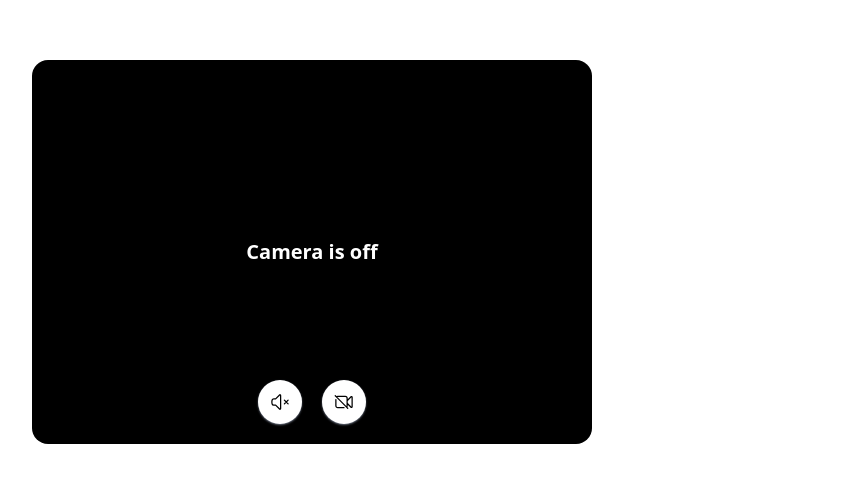
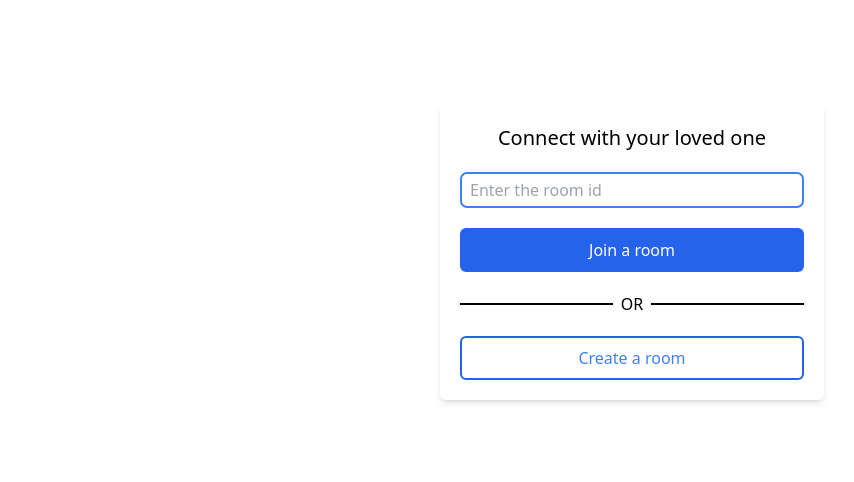
Before and after one commit to Vinay-Pratap-Singh/Harvi-Meet, a React (Create React App) app: page / in a window 1280 px wide. Shown: the part 148-630 px from the top of the page, without its empty margins (8-862 px from the left). Built offline with nearby package versions, Linux system fonts and the light colour scheme; no server answers.

Commit message:
feat: created form to join or create a room

```diff
--- a/package.json
+++ b/package.json
@@ -12,6 +12,7 @@
     "@types/react-dom": "^18.0.0",
     "react": "^18.2.0",
     "react-dom": "^18.2.0",
+    "react-hook-form": "^7.50.1",
     "react-hot-toast": "^2.4.1",
     "react-scripts": "5.0.1",
     "socket.io-client": "^4.7.4",
--- a/src/App.tsx
+++ b/src/App.tsx
@@ -1,35 +1,80 @@
-import { useEffect, useRef } from "react";
-import Stream from "./components/Stream";
-import { useSocketContext } from "./context/Socket";
+import { SubmitHandler, useForm } from "react-hook-form";
+
+interface IFormInput {
+  roomId: string;
+}
 
 const App = () => {
-  const socket = useSocketContext();
-  const streamsContainerRef = useRef<HTMLDivElement | null>(null);
+  const {
+    register,
+    handleSubmit,
+    formState: { errors, isSubmitting },
+  } = useForm<IFormInput>({ defaultValues: { roomId: "" } });
 
-  useEffect(() => {
-    if (!socket) return;
-
-    const handleNewStream = (newStream: MediaStream) => {
-      console.log("data coming", newStream);
-      const newVideo = document.createElement("video");
-      newVideo.srcObject = newStream;
-      streamsContainerRef.current &&
-        streamsContainerRef.current.appendChild(newVideo);
-      console.log(newVideo, newStream);
-    };
-    socket.on("newStream", handleNewStream);
-
-    return () => {
-      socket.off("newStream", handleNewStream);
-    };
-  }, [socket]);
+  // function to handle form submission
+  const handleFormSubmission: SubmitHandler<IFormInput> = (data) => {
+    console.log(data);
+  };
 
   return (
-    <div
-      ref={streamsContainerRef}
-      className="flex items-center w-screen h-screen gap-20 p-10"
-    >
-      <Stream />
+    <div className="flex items-center justify-center w-screen h-screen">
+      {/* form container */}
+      <form
+        onSubmit={handleSubmit(handleFormSubmission)}
+        className="flex flex-col gap-5 p-5 rounded-md shadow-md min-w-96"
+      >
+        <h1 className="text-xl font-medium text-center">
+          Connect with your loved one
+        </h1>
+
+        {/* for input box and error */}
+        <div className="w-full space-y-1">
+          <input
+            autoFocus
+            placeholder="Enter the room id"
+            className={`w-full px-2 py-1 border-2 rounded-md  ${
+              errors?.roomId
+                ? "focus-within:outline-red-500"
+                : "focus-within:outline-blue-500"
+            }`}
+            {...register("roomId", {
+              required: { value: true, message: "Please enter the room id" },
+              minLength: { value: 5, message: "Please enter a valid room id" },
+            })}
+          />
+          {/* for displaying the error */}
+          {errors?.roomId && (
+            <p className="text-sm text-red-500">* {errors?.roomId?.message}</p>
+          )}
+        </div>
+
+        {/* button to create a room */}
+        <button
+          disabled={isSubmitting}
+          type="submit"
+          className="py-2 font-medium text-white transition-all duration-300 ease-in-out bg-blue-600 border-2 border-blue-600 rounded-md hover:border-blue-500 hover:bg-blue-500"
+        >
+          Join a room
+        </button>
+
+        {/* for seprator */}
+        <div className="flex items-center gap-2">
+          {/* for line */}
+          <div className="w-full h-[2px] bg-black" />
+          <p className="font-medium">OR</p>
+          {/* for line */}
+          <div className="w-full h-[2px] bg-black" />
+        </div>
+
+        {/* button to create a room */}
+        <button
+          disabled={isSubmitting}
+          type="button"
+          className="py-2 font-medium text-blue-500 transition-all duration-300 ease-in-out border-2 border-blue-600 rounded-md hover:text-white hover:bg-blue-600"
+        >
+          Create a room
+        </button>
+      </form>
     </div>
   );
 };
```
Also changed, not shown: 1 other file (tests, documents, lock files or other folders).
